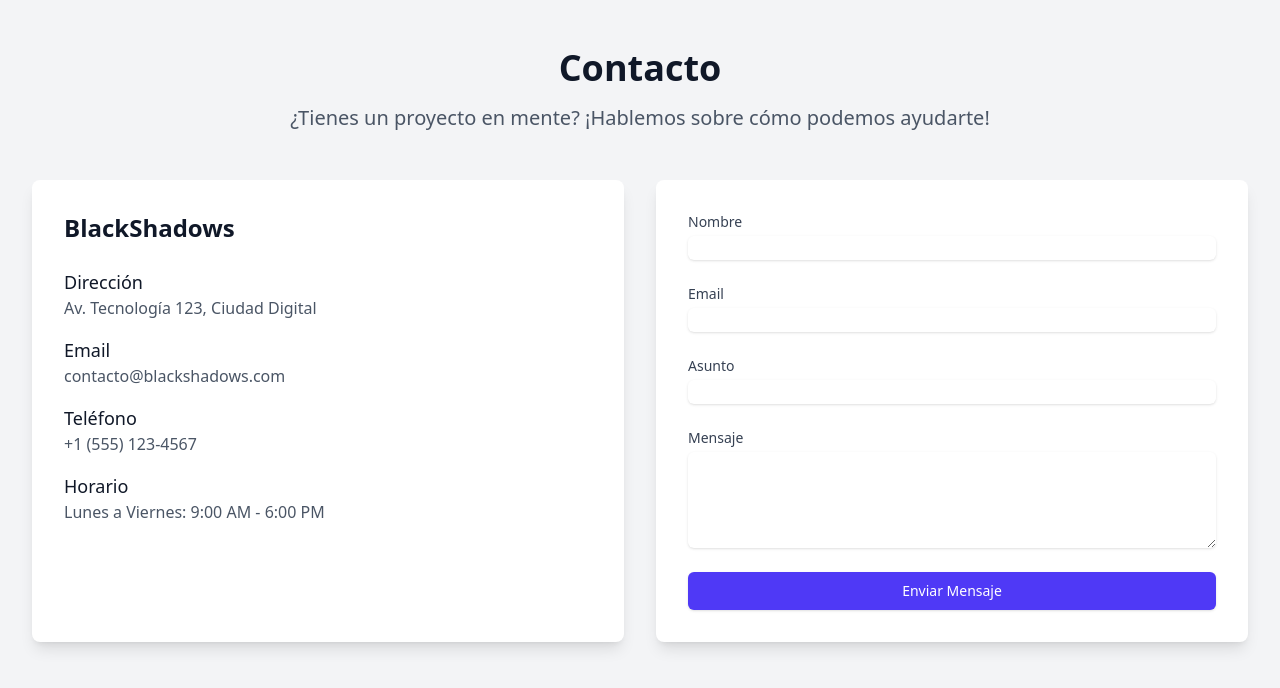
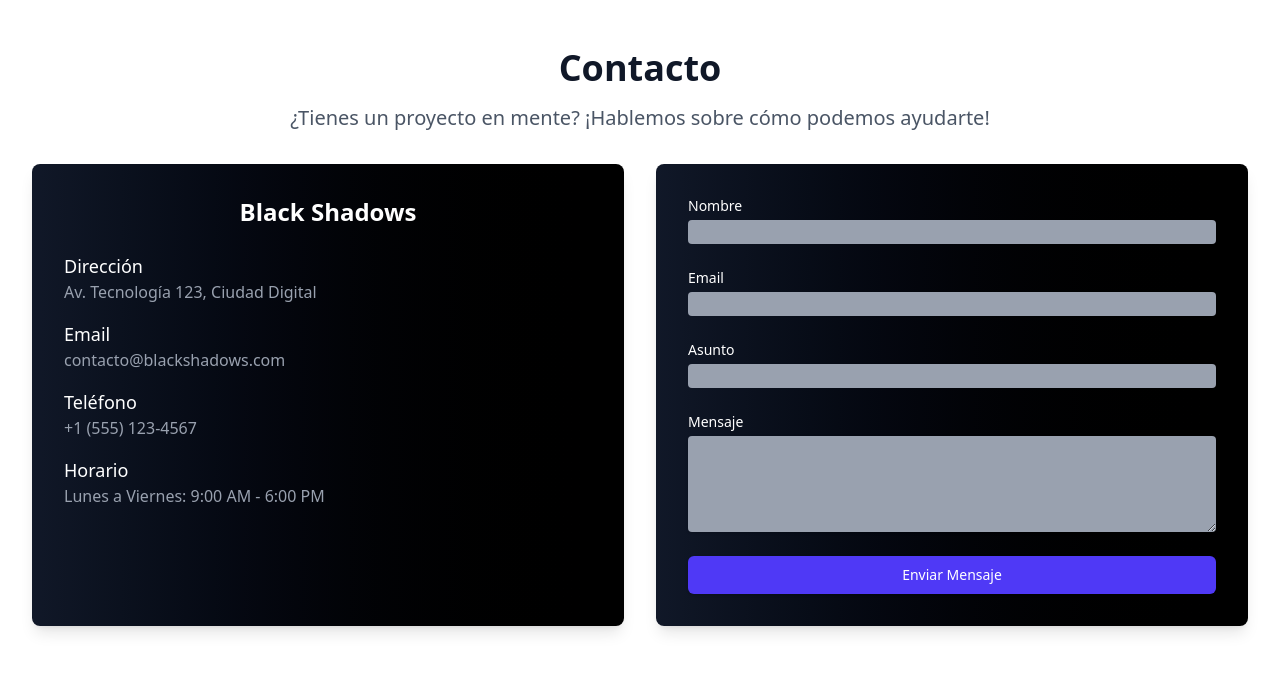
Before and after one commit to juandelcar/black_shadows, a React (Vite) app: page /contact in a window 1280 px wide. Shown: the top 688 px of the page. Built offline with nearby package versions, Linux system fonts and the light colour scheme.

Commit message:
Cambio de estilos a la pagina Contact

```diff
--- a/src/components/views/Contact.tsx
+++ b/src/components/views/Contact.tsx
@@ -10,7 +10,6 @@ const Contact: React.FC = () => {
 
   const handleSubmit = (e: React.FormEvent) => {
     e.preventDefault();
-    // Aquí iría la lógica para enviar el formulario
     console.log('Formulario enviado:', formData);
   };
 
@@ -23,7 +22,7 @@ const Contact: React.FC = () => {
   };
 
   return (
-    <div className="min-h-screen bg-gray-100 py-12 px-4 sm:px-6 lg:px-8">
+    <div className="min-h-screen bg-white-100 py-12 px-4 sm:px-6 lg:px-8">
       <div className="max-w-7xl mx-auto">
         <div className="text-center">
           <h1 className="text-4xl font-bold text-gray-900 mb-4">Contacto</h1>
@@ -32,35 +31,33 @@ const Contact: React.FC = () => {
           </p>
         </div>
 
-        <div className="grid grid-cols-1 md:grid-cols-2 gap-8 mt-12">
-          {/* Información de la empresa */}
-          <div className="bg-white rounded-lg shadow-lg p-8">
-            <h2 className="text-2xl font-semibold text-gray-900 mb-6">BlackShadows</h2>
+        <div className="grid grid-cols-1 md:grid-cols-2 gap-8 mt-1">
+          <div className="bg-gradient-to-r from-gray-900 to-black text-white rounded-lg shadow-lg p-8">
+            <h2 className="text-2xl text-center font-bold mb-6">Black Shadows</h2>
             <div className="space-y-4">
               <div>
-                <h3 className="text-lg font-medium text-gray-900">Dirección</h3>
-                <p className="text-gray-600">Av. Tecnología 123, Ciudad Digital</p>
+                <h3 className="text-lg font-medium text-white-900">Dirección</h3>
+                <p className="text-gray-400">Av. Tecnología 123, Ciudad Digital</p>
               </div>
               <div>
-                <h3 className="text-lg font-medium text-gray-900">Email</h3>
-                <p className="text-gray-600">contacto@blackshadows.com</p>
+                <h3 className="text-lg font-medium text-white-900">Email</h3>
+                <p className="text-gray-400">contacto@blackshadows.com</p>
               </div>
               <div>
-                <h3 className="text-lg font-medium text-gray-900">Teléfono</h3>
-                <p className="text-gray-600">+1 (555) 123-4567</p>
+                <h3 className="text-lg font-medium text-white-900">Teléfono</h3>
+                <p className="text-gray-400">+1 (555) 123-4567</p>
               </div>
               <div>
-                <h3 className="text-lg font-medium text-gray-900">Horario</h3>
-                <p className="text-gray-600">Lunes a Viernes: 9:00 AM - 6:00 PM</p>
+                <h3 className="text-lg font-medium text-white-900">Horario</h3>
+                <p className="text-gray-400">Lunes a Viernes: 9:00 AM - 6:00 PM</p>
               </div>
             </div>
           </div>
 
-          {/* Formulario de contacto */}
-          <div className="bg-white rounded-lg shadow-lg p-8">
+          <div className="bg-gradient-to-r from-gray-900 to-black text-white rounded-lg shadow-lg p-8">
             <form onSubmit={handleSubmit} className="space-y-6">
               <div>
-                <label htmlFor="name" className="block text-sm font-medium text-gray-700">
+                <label htmlFor="name" className="block text-sm font-medium text-white-900">
                   Nombre
                 </label>
                 <input
@@ -69,13 +66,13 @@ const Contact: React.FC = () => {
                   id="name"
                   value={formData.name}
                   onChange={handleChange}
-                  className="mt-1 block w-full rounded-md border-gray-300 shadow-sm focus:border-indigo-500 focus:ring-indigo-500"
+                  className="mt-1 block w-full rounded-sm bg-gray-400"
                   required
                 />
               </div>
 
               <div>
-                <label htmlFor="email" className="block text-sm font-medium text-gray-700">
+                <label htmlFor="email" className="block text-sm font-medium text-white-900">
                   Email
                 </label>
                 <input
@@ -84,13 +81,13 @@ const Contact: React.FC = () => {
                   id="email"
                   value={formData.email}
                   onChange={handleChange}
-                  className="mt-1 block w-full rounded-md border-gray-300 shadow-sm focus:border-indigo-500 focus:ring-indigo-500"
+                  className="mt-1 block w-full  rounded-sm bg-gray-400"
                   required
                 />
               </div>
 
               <div>
-                <label htmlFor="subject" className="block text-sm font-medium text-gray-700">
+                <label htmlFor="subject" className="block text-sm font-medium text-white-900">
                   Asunto
                 </label>
                 <input
@@ -99,13 +96,13 @@ const Contact: React.FC = () => {
                   id="subject"
                   value={formData.subject}
                   onChange={handleChange}
-                  className="mt-1 block w-full rounded-md border-gray-300 shadow-sm focus:border-indigo-500 focus:ring-indigo-500"
+                  className="mt-1 block w-full rounded-sm bg-gray-400"
                   required
                 />
               </div>
 
               <div>
-                <label htmlFor="message" className="block text-sm font-medium text-gray-700">
+                <label htmlFor="message" className="block text-sm font-medium text-white-900">
                   Mensaje
                 </label>
                 <textarea
@@ -114,7 +111,7 @@ const Contact: React.FC = () => {
                   rows={4}
                   value={formData.message}
                   onChange={handleChange}
-                  className="mt-1 block w-full rounded-md border-gray-300 shadow-sm focus:border-indigo-500 focus:ring-indigo-500"
+                  className="mt-1 block w-full rounded-sm bg-gray-400 shadow-sm focus:border-indigo-500 focus:ring-indigo-500"
                   required
                 />
               </div>
```
